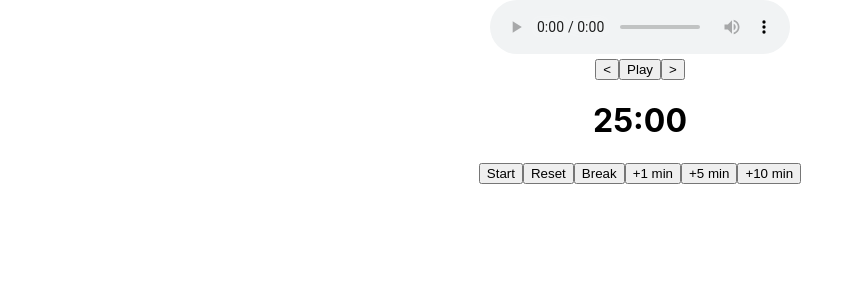
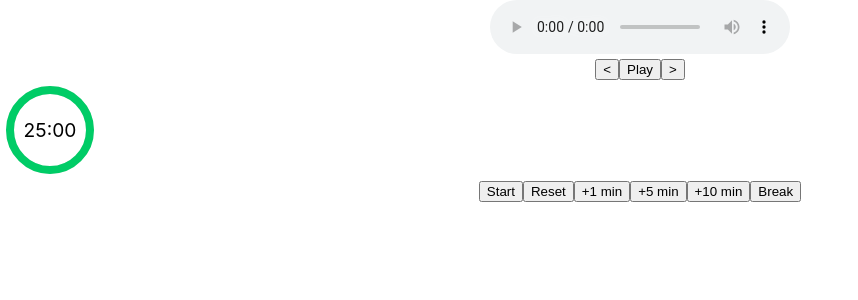
Before and after one commit to AlphaMagnus/productivity, a React (Create React App) app in the folder client/: page / in a window 1280 px wide. Shown: the top 300 px of the page, without its empty margins (0-858 px from the left). Built offline with nearby package versions, Linux system fonts and the light colour scheme; no server answers.

Commit message:
pomodoro tmer

```diff
--- /dev/null
+++ b/client/src/zen/Pomodoro.css
@@ -0,0 +1,30 @@
+.progress-circle {
+    position: relative;
+    width: 100px;
+    height: 100px;
+  }
+
+  .progress-circle svg {
+    width: 100%;
+    height: 100%;
+  }
+
+  .progress-circle circle {
+    fill: transparent;
+    stroke: #e6e6e6;
+    stroke-width: 8;
+  }
+
+  .progress-circle circle:last-child {
+    stroke: #00cc66;
+    stroke-dasharray: 251;
+    transition: stroke-dashoffset 1s linear;
+  }
+
+  .progress-text {
+    position: absolute;
+    top: 50%;
+    left: 50%;
+    transform: translate(-50%, -50%);
+    font-size: 1.2rem;
+  }
--- a/client/src/zen/pomodoro.js
+++ b/client/src/zen/pomodoro.js
@@ -1,10 +1,108 @@
+// import React, { useState, useEffect } from 'react';
+
+// const Pomodoro = () => {
+//   const [minutes, setMinutes] = useState(25);
+//   const [seconds, setSeconds] = useState(0);
+//   const [isActive, setIsActive] = useState(false);
+//   const [isBreak, setIsBreak] = useState(false);
+
+//   useEffect(() => {
+//     let interval = null;
+//     if (isActive) {
+//       interval = setInterval(() => {
+//         if (seconds === 0) {
+//           if (minutes === 0) {
+//             clearInterval(interval);
+//             setIsActive(false);
+//             if (!isBreak) {
+//               setIsBreak(true);
+//               setMinutes(5);
+//             } else {
+//               setIsBreak(false);
+//               setMinutes(25);
+//             }
+//             postTime();
+//           } else {
+//             setMinutes(minutes - 1);
+//             setSeconds(59);
+//           }
+//         } else {
+//           setSeconds(seconds - 1);
+//         }
+//       }, 1000);
+//     } else {
+//       clearInterval(interval);
+//     }
+//     return () => clearInterval(interval);
+//   }, [isActive, minutes, seconds, isBreak]);
+
+//   const toggleTimer = () => {
+//     setIsActive(!isActive);
+//   };
+
+//   const resetTimer = () => {
+//     setIsActive(false);
+//     setIsBreak(false);
+//     setMinutes(25);
+//     setSeconds(0);
+//   };
+
+//   const addTime = (minutesToAdd) => {
+//     if (!isActive) {
+//       if (isBreak) {
+//         setMinutes(minutes + minutesToAdd);
+//       } else {
+//         setMinutes(minutes + minutesToAdd);
+//       }
+//     }
+//   };
+
+//   const postTime = async () => {
+//     const response = await fetch('YOUR_API_ENDPOINT', {
+//       method: 'POST',
+//       headers: {
+//         'Content-Type': 'application/json',
+//       },
+//       body: JSON.stringify({ time: `${minutes}:${seconds}` }),
+//     });
+//     const data = await response.json();
+//     console.log(data);
+//   };
+
+//   return (
+//     <div>
+//       <div>
+//         <h1>{`${minutes.toString().padStart(2, '0')}:${seconds.toString().padStart(2, '0')}`}</h1>
+//         <button onClick={toggleTimer}>{isActive ? 'Pause' : 'Start'}</button>
+//         <button onClick={resetTimer}>Reset</button>
+//         {!isBreak && (
+//           <button onClick={() => {
+//             setIsActive(true);
+//             setIsBreak(true);
+//             setMinutes(5);
+//             setSeconds(0);
+//           }}>Break</button>
+//         )}
+//         <button onClick={() => addTime(1)}>+1 min</button>
+//         <button onClick={() => addTime(5)}>+5 min</button>
+//         <button onClick={() => addTime(10)}>+10 min</button>
+
+//       </div>
+//     </div>
+//   );
+// };
+
+// export default Pomodoro;
+
 import React, { useState, useEffect } from 'react';
+import './Pomodoro.css'; // Import CSS file for styling
 
 const Pomodoro = () => {
   const [minutes, setMinutes] = useState(25);
   const [seconds, setSeconds] = useState(0);
   const [isActive, setIsActive] = useState(false);
   const [isBreak, setIsBreak] = useState(false);
+  const [additionalTime, setAdditionalTime] = useState(0);
 
   useEffect(() => {
     let interval = null;
@@ -16,10 +114,10 @@ const Pomodoro = () => {
             setIsActive(false);
             if (!isBreak) {
               setIsBreak(true);
-              setMinutes(5);
+              setMinutes(5); // set break time to 5 minutes
             } else {
               setIsBreak(false);
-              setMinutes(25);
+              setMinutes(25); // reset to pomodoro time
             }
             postTime();
           } else {
@@ -36,6 +134,13 @@ const Pomodoro = () => {
     return () => clearInterval(interval);
   }, [isActive, minutes, seconds, isBreak]);
 
+  useEffect(() => {
+    if (!isActive) {
+      setMinutes(minutes + additionalTime);
+      setAdditionalTime(0);
+    }
+  }, [additionalTime, isActive, minutes]);
+
   const toggleTimer = () => {
     setIsActive(!isActive);
   };
@@ -48,13 +153,7 @@ const Pomodoro = () => {
   };
 
   const addTime = (minutesToAdd) => {
-    if (!isActive) {
-      if (isBreak) {
-        setMinutes(minutes + minutesToAdd);
-      } else {
-        setMinutes(minutes + minutesToAdd);
-      }
-    }
+    setAdditionalTime(additionalTime + minutesToAdd);
   };
 
   const postTime = async () => {
@@ -69,12 +168,35 @@ const Pomodoro = () => {
     console.log(data);
   };
 
+  // Calculate the percentage of time elapsed
+  const progress = ((minutes * 60 + seconds) / (isBreak ? 300 : 1500)) * 100;
+
   return (
     <div>
+      <div className="progress-circle">
+        <svg viewBox="0 0 100 100">
+          <circle cx="50" cy="50" r="40" />
+          <circle
+            cx="50"
+            cy="50"
+            r="40"
+            style={{
+              strokeDasharray: 251,
+              strokeDashoffset: 251 - (progress * 251) / 100,
+              transition: isActive ? 'stroke-dashoffset 1s linear' : 'none'
+            }}
+          />
+        </svg>
+        <div className="progress-text">
+          {`${minutes.toString().padStart(2, '0')}:${seconds.toString().padStart(2, '0')}`}
+        </div>
+      </div>
       <div>
-        <h1>{`${minutes.toString().padStart(2, '0')}:${seconds.toString().padStart(2, '0')}`}</h1>
         <button onClick={toggleTimer}>{isActive ? 'Pause' : 'Start'}</button>
         <button onClick={resetTimer}>Reset</button>
+        <button onClick={() => addTime(1)}>+1 min</button>
+        <button onClick={() => addTime(5)}>+5 min</button>
+        <button onClick={() => addTime(10)}>+10 min</button>
         {!isBreak && (
           <button onClick={() => {
             setIsActive(true);
@@ -83,10 +205,6 @@ const Pomodoro = () => {
             setSeconds(0);
           }}>Break</button>
         )}
-        <button onClick={() => addTime(1)}>+1 min</button>
-        <button onClick={() => addTime(5)}>+5 min</button>
-        <button onClick={() => addTime(10)}>+10 min</button>
-
       </div>
     </div>
   );
```
Also changed, not shown: client/src/App.css (line endings or trailing spaces).
